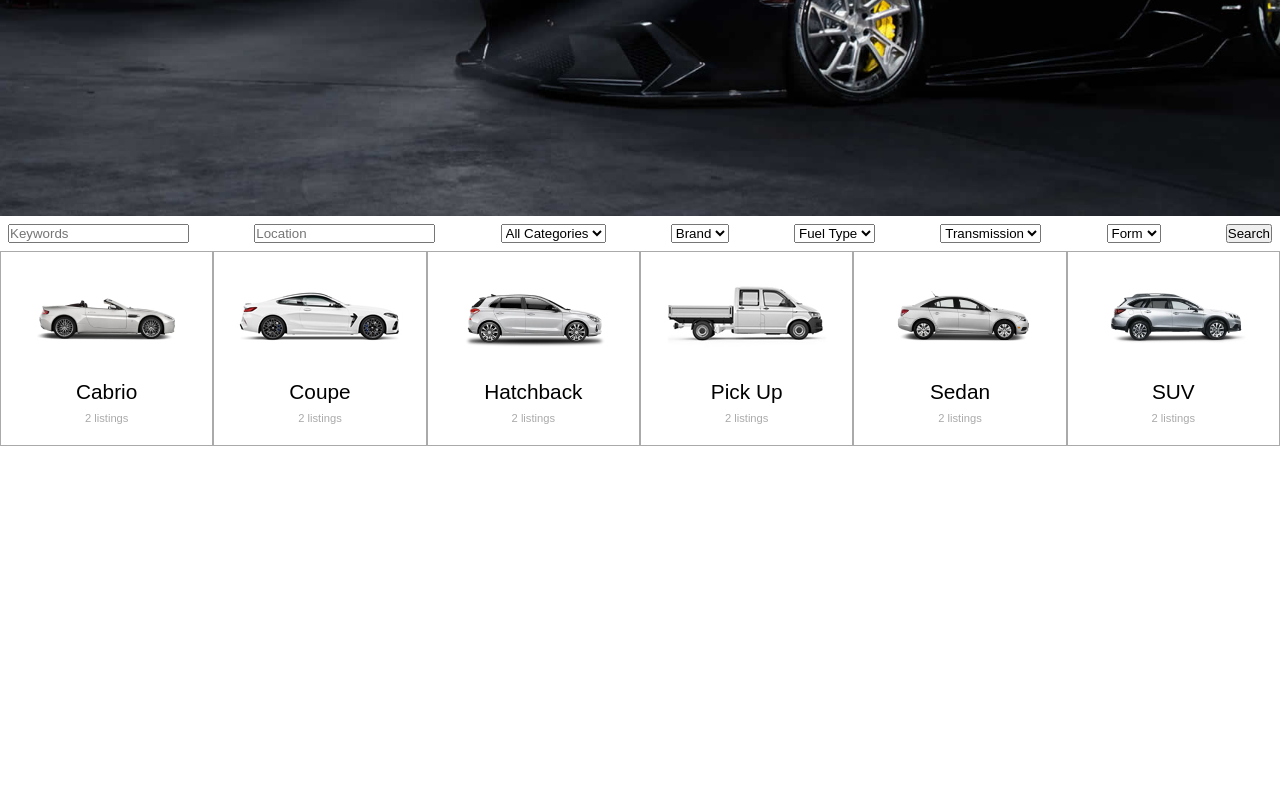
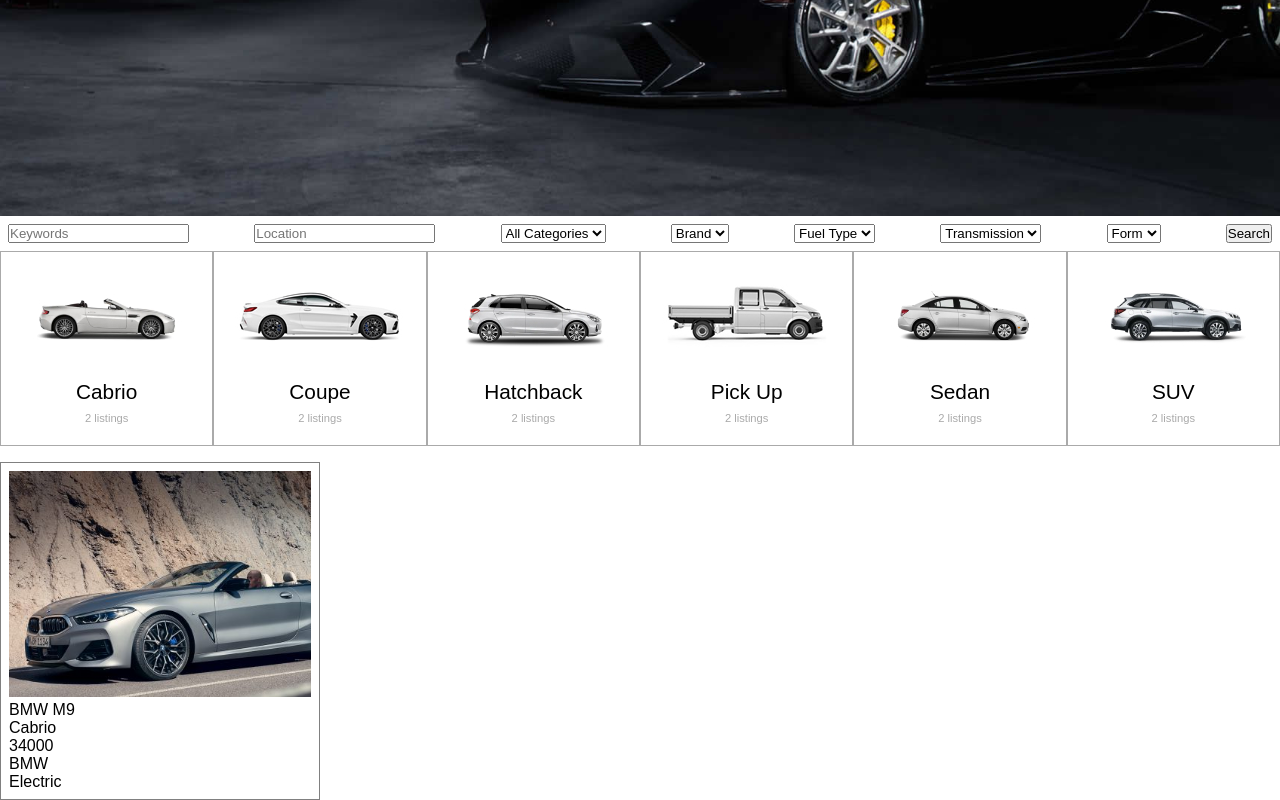
Before and after one commit to Giovanni-Palmitessa/proj-html-vuejs, a Vue app: page / in a window 1280 px wide. Shown: the part 654-1454 px from the top of the page. Before the commit the page ends 1116 px from the top, so only its background shows below. Built offline with nearby package versions, Linux system fonts and the light colour scheme.

Commit message:
test for card

```diff
--- a/src/components/AppMain.vue
+++ b/src/components/AppMain.vue
@@ -1,5 +1,6 @@
 <script>
 import SmallCard from "./SmallCard.vue";
+import BigCard from "./BigCard.vue";
 
 export default {
   data() {
@@ -106,6 +107,7 @@ export default {
   },
   components: {
     SmallCard,
+    BigCard,
   },
 };
 </script>
@@ -167,6 +169,14 @@ export default {
         </div>
       </div>
     </section>
+    <!-- CARDS DELLE AUTO -->
+    <section>
+      <div class="container">
+        <div class="carShop">
+          <BigCard />
+        </div>
+      </div>
+    </section>
   </main>
 </template>
 
--- /dev/null
+++ b/src/components/BigCard.vue
@@ -0,0 +1,29 @@
+<script>
+export default {};
+</script>
+<template>
+  <div class="bigCard">
+    <img
+      src="../assets/img/bmw-8-series-convertible-technical-data-sp-desktop-400x300.jpg"
+      alt=""
+    />
+    <p>BMW M9</p>
+    <p>Cabrio</p>
+    <div class="shop">
+      <p>34000</p>
+      <p>BMW</p>
+      <p>Electric</p>
+    </div>
+  </div>
+</template>
+
+<style lang="scss" scoped>
+.bigCard {
+  width: calc(100% / 4);
+  padding: 0.5rem;
+  border: 1px solid gray;
+  img {
+    width: 100%;
+  }
+}
+</style>
```
